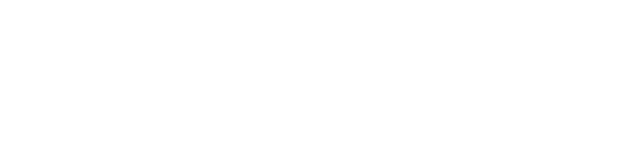
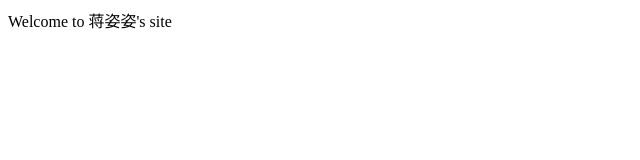
Before and after one commit to vicki-jiang/vicki-jiang.github.io, a plain HTML site: page index.html in a window 1280 px wide. Shown: the whole page, without its empty margins (0-640 px from the left). Drawn offline with Linux system fonts and the light colour scheme.

Commit message:
edit index.html

```diff
--- a/index.html
+++ b/index.html
@@ -5,6 +5,6 @@
 	<title>蒋姿姿的website</title>
 </head>
 <body>
-
+	Welcome to 蒋姿姿's site
 </body>
 </html>
```
